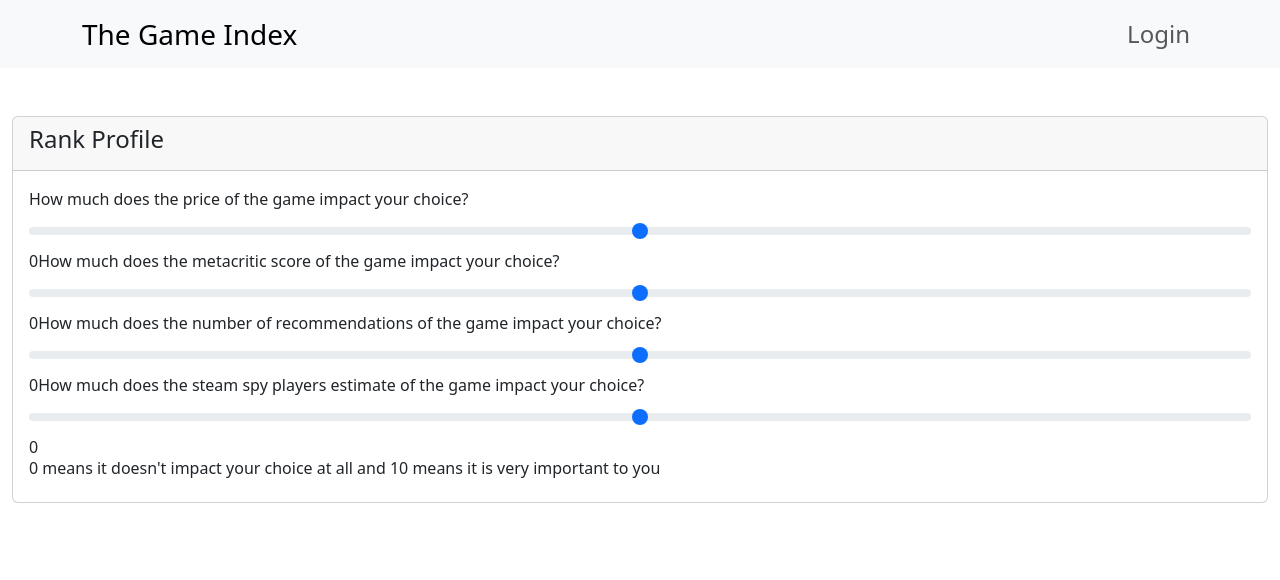
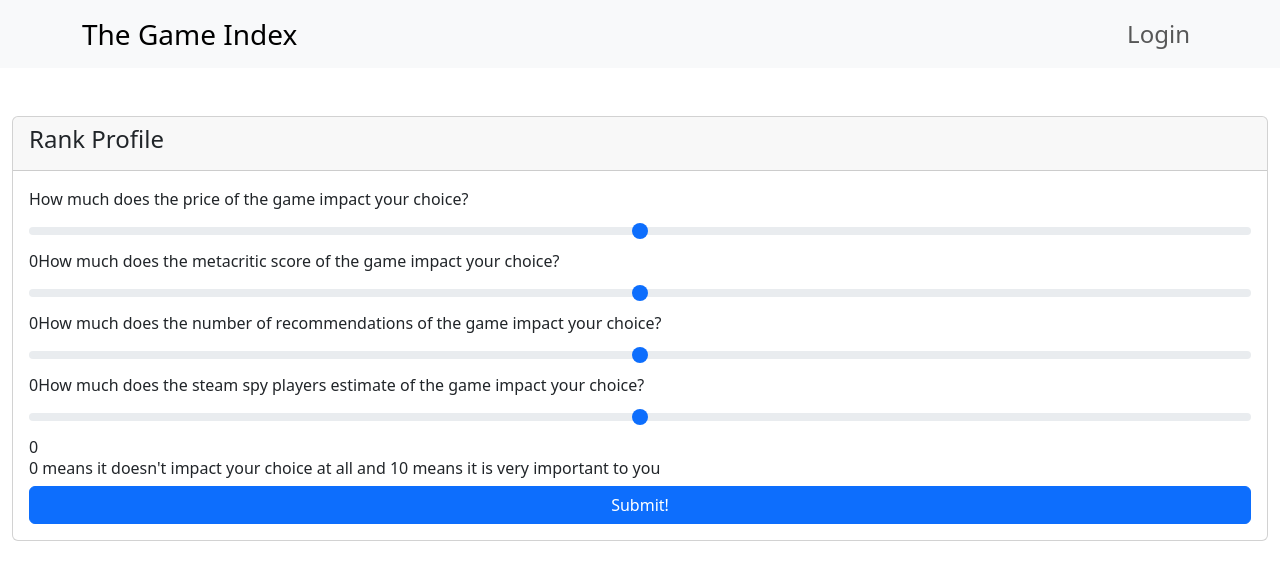
Before and after one commit to alihusain01/CS411_Final_Project, a React (Create React App) app: page /weights in a window 1280 px wide. Shown: the top 580 px of the page. Built offline with nearby package versions, Linux system fonts and the light colour scheme.

Commit message:
weights form finished

```diff
--- a/src/App.js
+++ b/src/App.js
@@ -248,7 +248,7 @@ function App() {
             }
           />
           <Route path="/login" element={<Login />} />
-          <Route path="/weights" element={<WeightsForm />} />
+          <Route path="/weights" element={<WeightsForm userName = {userName} />} />
           <Route path="/signup" element={<Signup />} />
 
           <Route
--- a/src/components/WeightsForm.js
+++ b/src/components/WeightsForm.js
@@ -1,46 +1,75 @@
 import React, { useState } from "react";
 import "bootstrap/dist/css/bootstrap.min.css";
+import axios from "axios";
 
 //can do onChange={} inside input for the range
 
-const submitWeights = async () => {
-//   // Convert state objects to JSON strings
-//   const priceWeightString = JSON.stringify(priceWeight);
-//   const metacriticWeightString = JSON.stringify(metacriticWeight);
-//   const recommendationCountWeightString = JSON.stringify(recommendationCountWeight);
-//   const steamSpyPlayerWeightString = JSON.stringify(steamSpyPlayerWeight);
+const submitWeights = (userName, priceWeight, metacriticWeight, recommendationCountWeight, steamSpyPlayerWeight) => {
+  // Convert state objects to JSON strings
+  const priceWeightString = JSON.stringify(priceWeight);
+  const metacriticWeightString = JSON.stringify(metacriticWeight);
+  const recommendationCountWeightString = JSON.stringify(recommendationCountWeight);
+  const steamSpyPlayerWeightString = JSON.stringify(steamSpyPlayerWeight);
 
-//   // Make the GET request with query parameters
-//   axios
-//     .get("http://localhost:3002/api/searchGames", {
-//       params: {
-//         genres: genresString,
-//         platforms: platformsString,
-//         categories: categoriesString,
-//         selectValues: selectValuesString,
-//         searchBarValues: searchBarValueString,
-//       },
-//     })
-//     .then(async (response) => {
-//       // setFilteredGamesTemp(response.data);
-//       var temp = response.data;
-//       if (userName !== " ") {
-//         var scoredGames = await weightMath(temp);
-//         console.log("TEST: " + scoredGames);
-//         setFilteredGames(scoredGames);
-//         console.log(filteredGames);
-//       } else {
-//         setFilteredGames(temp);
-//       }
-//       console.log(response);
-//     })
-//     .catch((error) => {
-//       alert("Error: " + error.message); // Handle the error appropriately
-//     });
+  const priceFinal = "priceFinal";
+  const metacritic = "metacritic";
+  const recommendationCount = "recommendationCount";
+  const steamSpyPlayersEstimate = "steamSpyPlayersEstimate";
+  console.log(priceWeightString);
+  console.log(priceFinal);
+  console.log(userName.userName);
+  const finalUser = userName.userName;
+  axios.post('http://localhost:3002/api/NewWeightForUser', {
+    userName: finalUser,
+    filterName: priceFinal,
+    weight: priceWeightString,
+  })
+  .then((response) => {
+    //alert("Success: " + response.data);
+  })
+  .catch((error) => {
+    alert("Error: " + error.message);
+  });
+
+  axios.post('http://localhost:3002/api/NewWeightForUser', {
+    userName: finalUser,
+    filterName: metacritic,
+    weight: metacriticWeightString,
+  })
+  .then((response) => {
+    //alert("Success: " + response.data);
+  })
+  .catch((error) => {
+    alert("Error: " + error.message);
+  });
+
+  axios.post('http://localhost:3002/api/NewWeightForUser', {
+    userName: finalUser,
+    filterName: recommendationCount,
+    weight: recommendationCountWeightString,
+  })
+  .then((response) => {
+    //alert("Success: " + response.data);
+  })
+  .catch((error) => {
+    alert("Error: " + error.message);
+  });
+
+  axios.post('http://localhost:3002/api/NewWeightForUser', {
+    userName: finalUser,
+    filterName: steamSpyPlayersEstimate,
+    weight: steamSpyPlayerWeightString,
+  })
+  .then((response) => {
+    //alert("Success: " + response.data);
+  })
+  .catch((error) => {
+    alert("Error: " + error.message);
+  });
+
  };
 
-
-const WeightsForm = () => {
+const WeightsForm = (userName) => {
   const [priceWeight, setPriceWeight] = useState(0);
   const [metacriticWeight, setMetacriticWeight] = useState(0);
   const [recommendationCountWeight, setRecommendationCountWeight] = useState(0);
@@ -48,6 +77,7 @@ const WeightsForm = () => {
 
   const handlePriceChange = (event) => {
     setPriceWeight(parseInt(event.target.value));
+    console.log(priceWeight);
   };
   const handleMetacriticChange = (event) => {
     setMetacriticWeight(parseInt(event.target.value));
@@ -114,6 +144,11 @@ const WeightsForm = () => {
               <h6>
                 0 means it doesn't impact your choice at all and 10 means it is very important to you
               </h6>
+              <div class="d-grid gap-2">
+                  <button class="btn btn-primary" type="button" onClick={()=>submitWeights(userName, priceWeight, metacriticWeight, recommendationCountWeight, steamSpyPlayerWeight)}>
+                    Submit!
+                  </button>
+                </div>
             </div>
           </div>
         </div>
```
Also changed, not shown: src/backend/index.js (+8 -4 lines).
